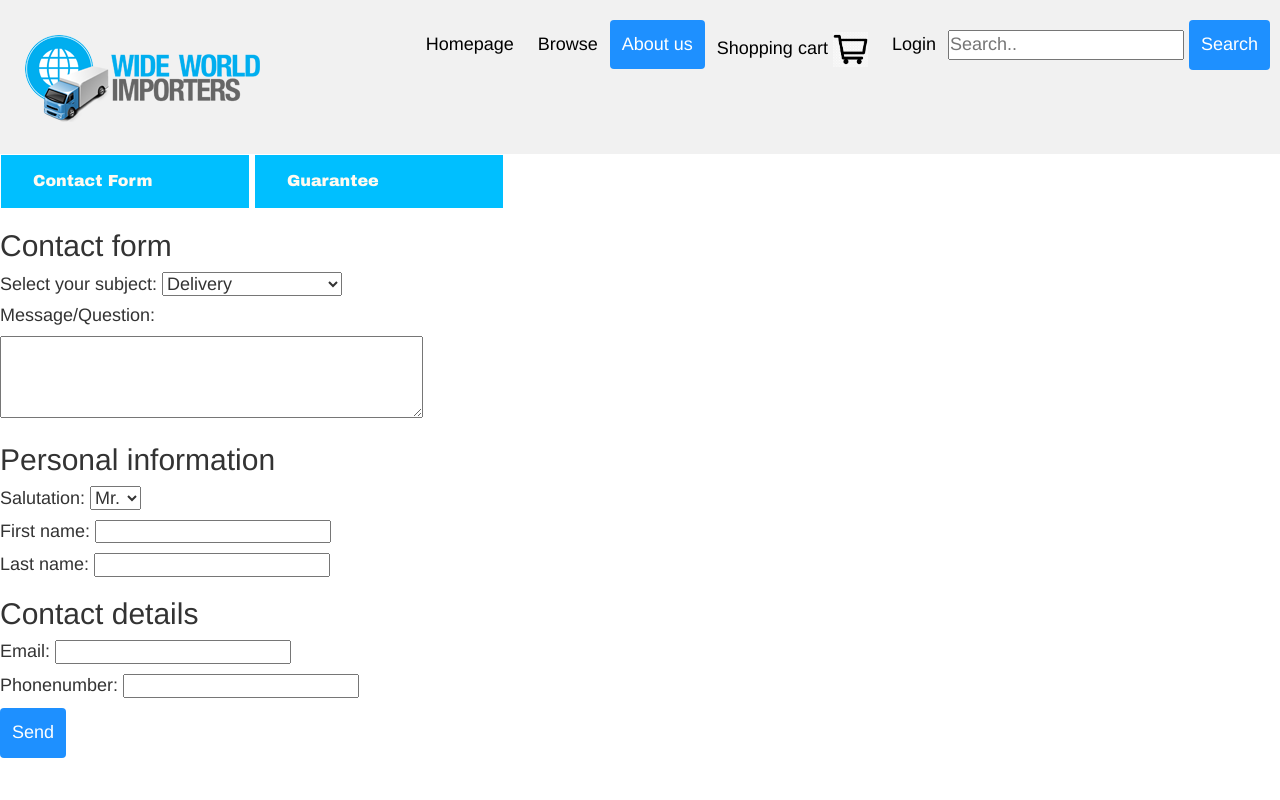
After one commit to Luuk-Pasker/WWI, a PHP site: page /contactForm.php in a window 1280 px wide. The commit adds this page. Run offline with PHP 8.4, Linux system fonts and the light colour scheme; some libraries are stand-ins or nearby versions.

Commit message:
contact form

```diff
--- a/aboutus.php
+++ b/aboutus.php
@@ -4,7 +4,7 @@ include "includes/header.php";
 ?>
 
 <link rel="stylesheet" type="text/css" href = "css/aboutus.css">
-<button class='button' type="submit">Contact Form</button>
+<a href="contactForm.php" ><button class="button" type="submit">Contact Form</button> </a>
 <a href="guarantee.php" ><button class='button' type="submit">Guarantee </button></a>
 <br>
 <br>
--- /dev/null
+++ b/contactForm.php
@@ -0,0 +1,35 @@
+<?php
+$active = "about";
+include "includes/header.php";
+?>
+
+<link rel="stylesheet" type="text/css" href="css/aboutus.css" xmlns="">
+<a href="contactForm.php" ><button class="button" type="submit">Contact Form</button> </a>
+<a href="guarantee.php" ><button class='button' type="submit">Guarantee </button></a>
+
+<h2>Contact form</h2>
+<h4>Select your subject:        <select>
+    <optgroup label="Choose subject"</comment>
+    <option value="Delivery">Delivery</option>
+    <option value="General">General question</option>
+    <option value="Guarantee">Guarantee</option>
+    <option value="Order">Order</option>
+</select></h4>
+<h4>Message/Question:            </h4> <textarea rows="4" cols="50"></textarea>
+<h4></h4>
+
+
+<h2>Personal information</h2>
+<h4>Salutation:     <select>
+    <option value="Mr">Mr.</option>
+    <option value="Ms">Ms.</option>
+</select></h4>
+<h4>First name:       <input type="text"></h4>
+<h4>Last name:        <input type="text"></h4>
+
+
+<h2>Contact details</h2>
+<h4>Email:        <input type="email"> </h4>
+<h4>Phonenumber:  <input type="number"></h4>
+
+<input type="submit" value="Send"></intput>
--- a/guarantee.php
+++ b/guarantee.php
@@ -3,7 +3,7 @@ $active = "about";
 include "includes/header.php";
 ?>
 <link rel="stylesheet" type="text/css" href = "css/aboutus.css">
-<button class='button' type="submit">Contact Form</button>
+<a href="contactForm.php" ><button class="button" type="submit">Contact Form</button> </a>
 <a href="guarantee.php" ><button class='button' type="submit">Guarantee </button></a>
 <link rel="stylesheet" type="text/css" href = "css/aboutus.css">
 <div class="tekstabout"><h1><tekst class="tekstabout"></tekst>Guarantee</h1></tekst></div>
```
